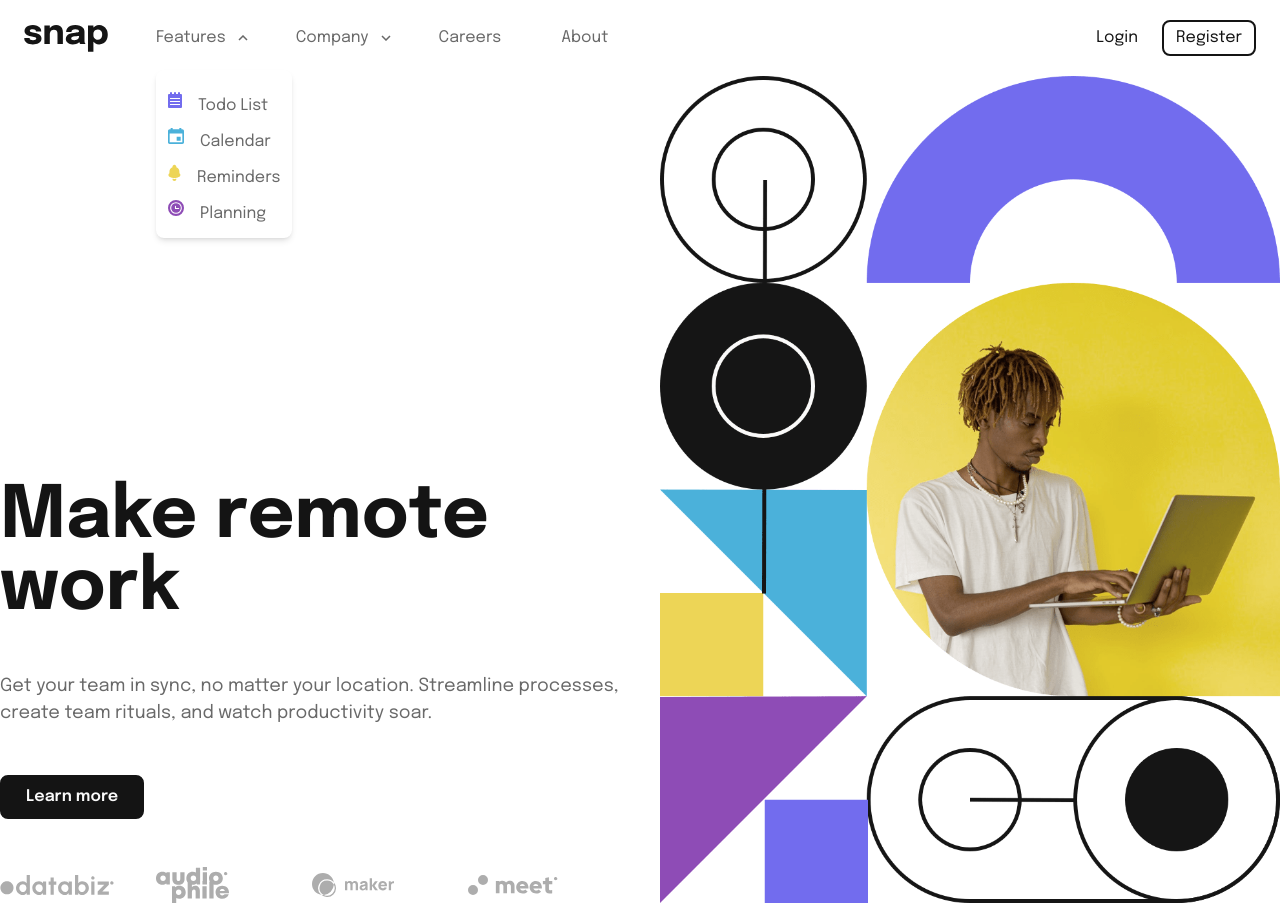
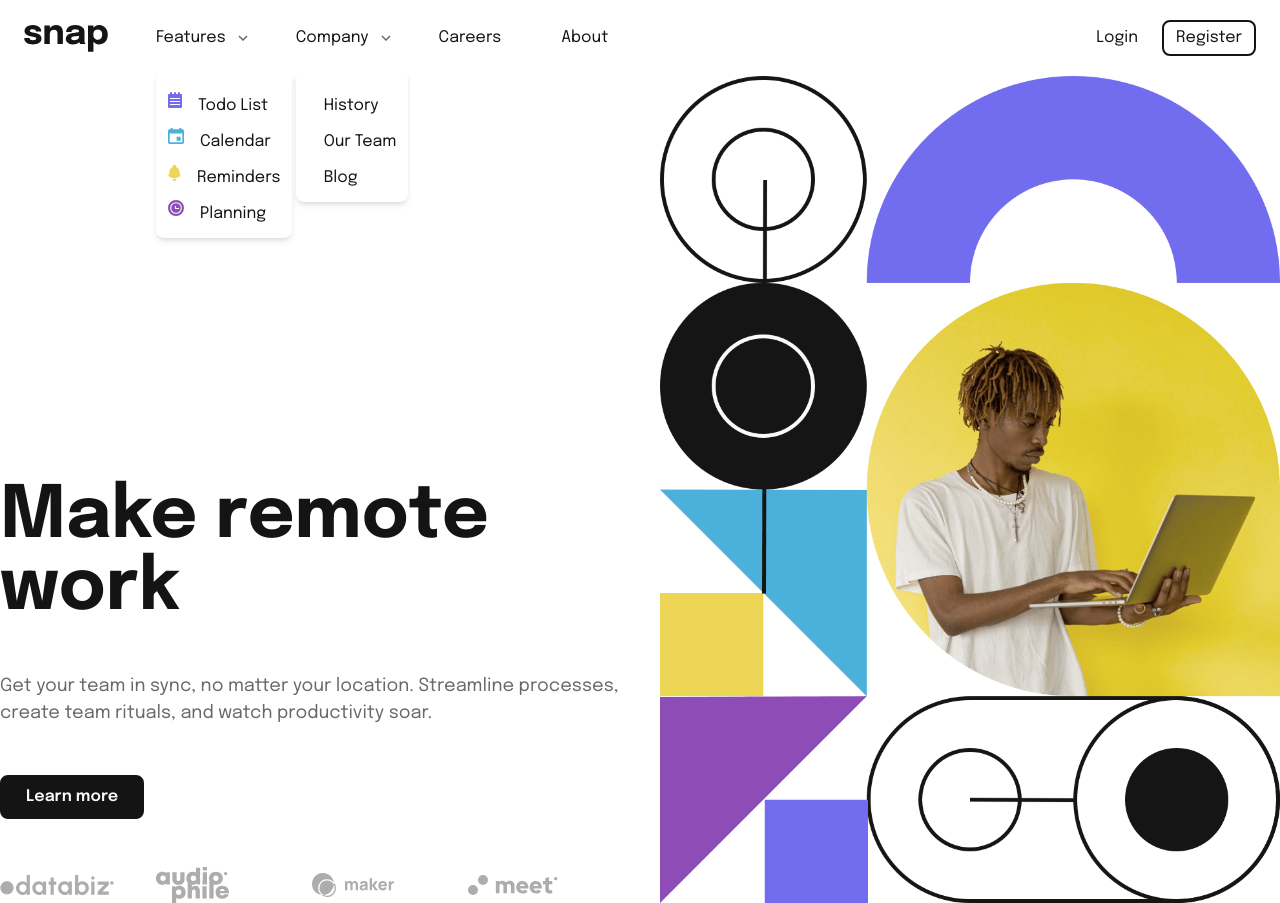
Before and after one commit to fionagoi64/Challenge, a React (Create React App) app in the folder intro_with_dropdown/: page / in a window 1280 px wide. Both pictures are taken after a click on the button "Features". Built offline with nearby package versions, Linux system fonts and the light colour scheme.

Commit message:
edited dropdown button

```diff
--- a/intro_with_dropdown/src/components/Navbar.jsx
+++ b/intro_with_dropdown/src/components/Navbar.jsx
@@ -18,6 +18,10 @@ const Navbar = () => {
 
     const handleOpenSideMenu = () => {
         setSideMenuOpen(!openSideMenu);
+      };
+
+    const handleDropdownMenu = () => {
+        setDropdownOpen(!openDropdownMenu);
       };
 
     const links =[
@@ -77,18 +81,18 @@ const Navbar = () => {
                 <ul className='md:flex hidden gap-12'>
                   {links.map((links) => (
                     <li>
-                    <button className='flex items-center gap-3' onClick={()=> openDropdownMenu !== links.label ? setDropdownOpen (links.label): setDropdownOpen("")}>
-                        <a href='#' className='cursor-pointer hover:text-almost-black'> {links.label} </a>
+                    <button className='flex items-center gap-3' onClick={handleDropdownMenu}>
+                        <h1 className='cursor-pointer hover:text-almost-black'> {links.label} </h1>
                         <img src={links.icon} alt="" />
                     </button>
 
                   {links.dropdown && (
-                  <div className={`absolute bg-white rounded-lg shadow-md p-3 mt-5  ${openDropdownMenu === links.label ? 'md:flex':'hidden'}`}>
+                  <div className={`absolute bg-white rounded-lg shadow-md p-3 mt-5  ${openDropdownMenu === true ? 'md:flex':'hidden'}`}>
                     <ul>
                        { links.list_items.map((items)=>(
                         <li className='flex gap-4 items-center space-y-3 '>
                            <img src={items.icon} alt="" />
-                           <a href='#'>{items.label}</a>
+                           <h1>{items.label}</h1>
                         </li>
                        ))}
                     </ul>
@@ -122,19 +126,19 @@ const Navbar = () => {
         <ul className='space-y-4'>
             {links.map((links) => (
                 <li>
-                    <button className='flex items-center gap-3' onClick={()=> openDropdownMenu !== links.label ? setDropdownOpen (links.label): setDropdownOpen("")}>
-                    <a href='#'>{links.label}</a>
+                    <button className='flex items-center gap-3' onClick={handleDropdownMenu}>
+                    <h1>{links.label}</h1>
                     <img src={links.icon} alt="" />
                     </button>
 
 
                {links.dropdown && (
-                <div className={`${openDropdownMenu === links.label ? 'md:hidden':'hidden'}`}>
+                <div className={`${openDropdownMenu === true ? 'md:flex':'hidden'}`}>
                     <ul>
                     { links.list_items.map((items)=>(
                         <li className='flex gap-4 items-center space-y-3 ml-3'>
                            <img src={items.icon} alt="" />
-                           <a href='#'>{items.label}</a>
+                           <h1>{items.label}</h1>
                         </li>
                        ))}
                     </ul>
```
